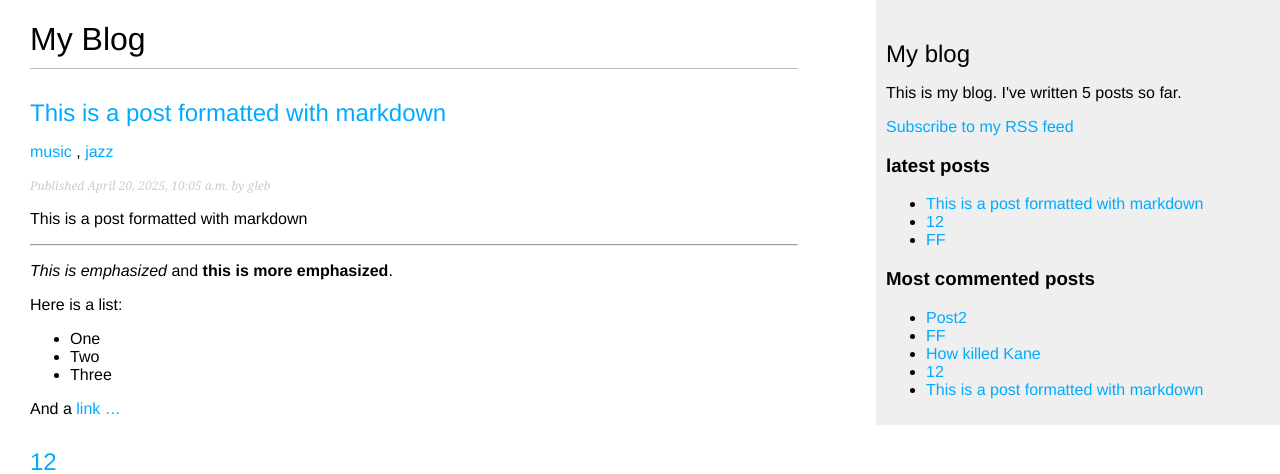
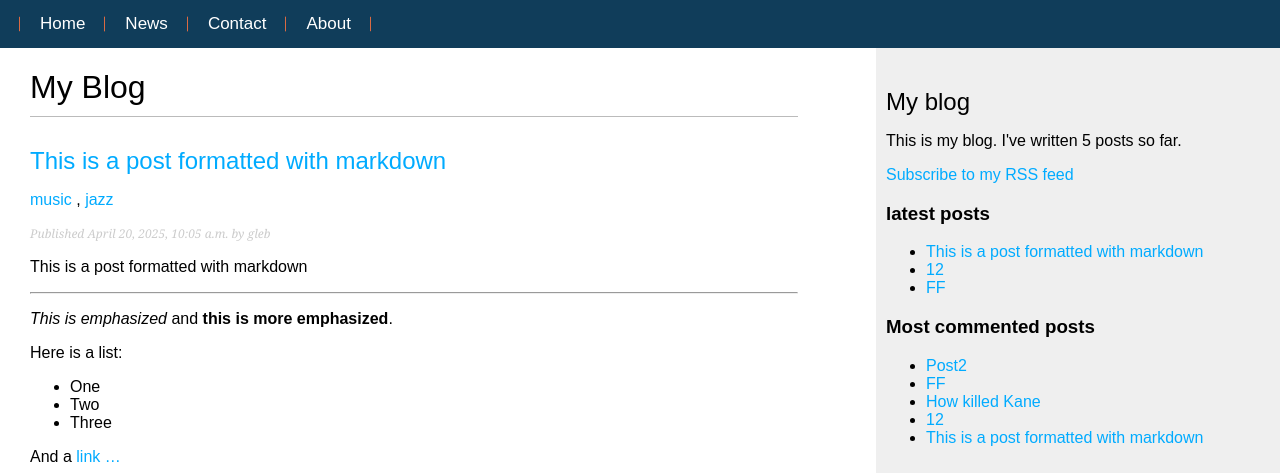
Before and after one commit to SavelievGleb2003/myblog, a Django app: page /blog/ in a window 1280 px wide. Shown: the top 474 px of the page. Run offline with Django 5.2, Linux system fonts and the light colour scheme; data comes from the database, SQL or seed files in the repository; parts of the project's set-up code (start-up, migrations or seed data) failed here and were passed over.

Commit message:
added navigate panel

```diff
--- a/blog/static/css/blog.css
+++ b/blog/static/css/blog.css
@@ -95,3 +95,71 @@ input[type=submit] {
     font-size:12px;
     color:#666;
 }
+
+
+
+/*#script for novaget */
+
+body {
+  margin: 0;
+  font-family: Arial, Helvetica, sans-serif;
+}
+
+.topnav {
+  overflow: hidden;
+  background-color: #103d5a;
+  display: flex;
+  align-items: center;
+  padding: 0 20px;
+}
+
+.topnav a {
+  position: relative;
+  color: #fff;
+  text-align: center;
+  padding: 14px 20px;
+  text-decoration: none;
+  font-size: 17px;
+  background-color: #103d5a;
+  transition: background-color 0.3s ease-in-out;
+}
+
+/* Общие линии */
+.topnav a::before,
+.topnav a::after {
+  content: "";
+  position: absolute;
+  top: 50%;
+  height: 100%;
+  width: 1px;
+  transform: translateY(-50%) scaleY(0.3);
+  transform-origin: center;
+  transition: transform 0.3s ease-in-out, background-color 0.3s ease-in-out;
+  background-color: transparent; /* по умолчанию */
+}
+
+/* Правая линия у всех */
+.topnav a::after {
+  right: 0;
+  background-color: #d96a43;
+}
+
+/* Левая линия — у всех, но активна только у первой */
+.topnav a::before {
+  left: -1px;
+  background-color: #d96a43;
+}
+
+
+
+/* Наведение — все линии растут */
+.topnav a:hover::after,
+.topnav a:hover::before {
+  transform: translateY(-50%) scaleY(1);
+  background-color: #d96a43;
+}
+
+/* Цвет фона при наведении */
+.topnav a:hover {
+  background-color: #d96a43;
+}
--- a/blog/templates/blog/base.html
+++ b/blog/templates/blog/base.html
@@ -7,6 +7,12 @@
   <link href="{% static "css/blog.css" %}" rel="stylesheet">
 </head>
 <body>
+  <div class="topnav">
+    <a class="active" href="#home">Home</a>
+    <a href="#news">News</a>
+    <a href="#contact">Contact</a>
+    <a href="#about">About</a>
+  </div>
   <div id="content">
     {% block content %}
     {% endblock %}
```
Also changed, not shown: requirements.txt (added, +9 -0 lines).
